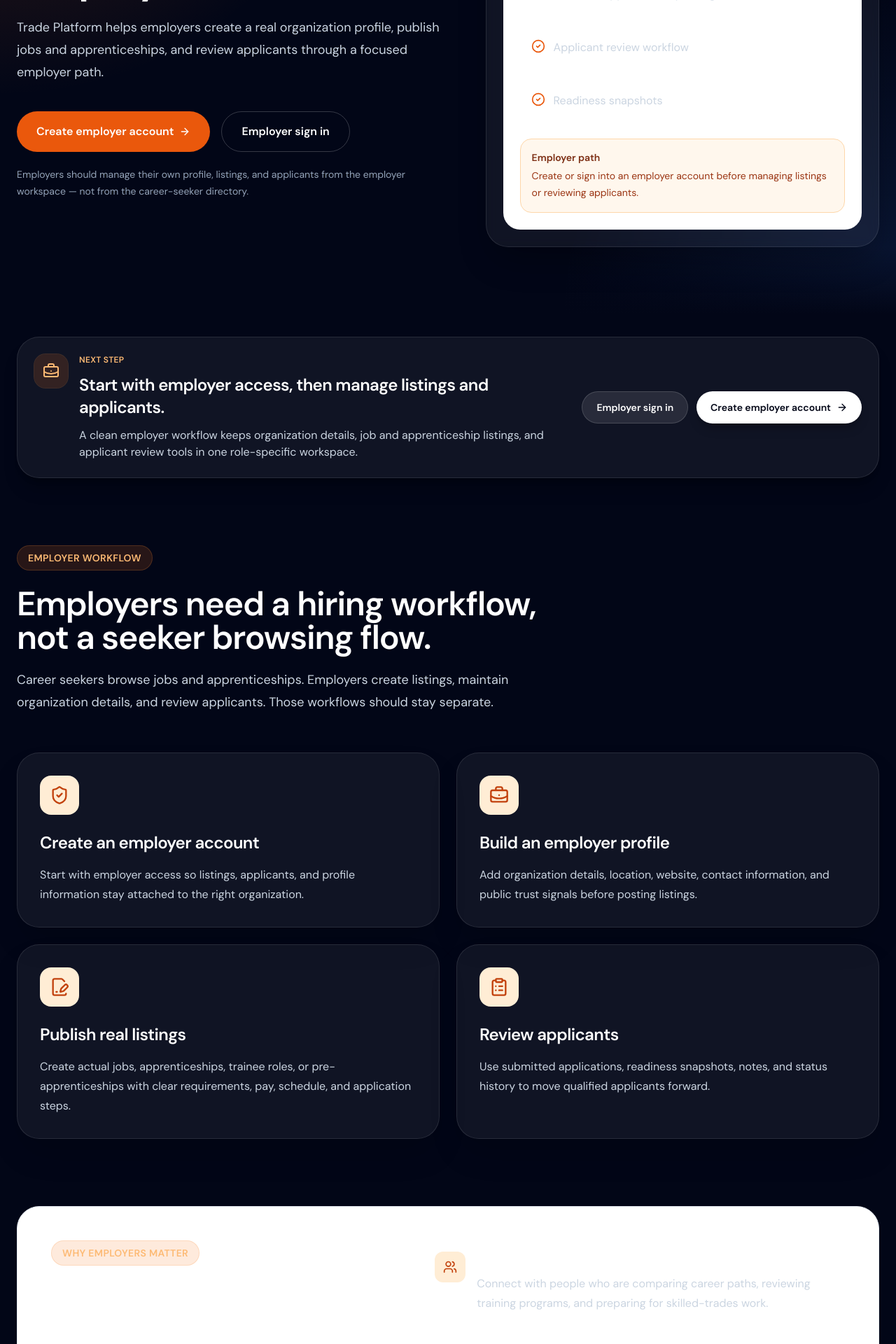
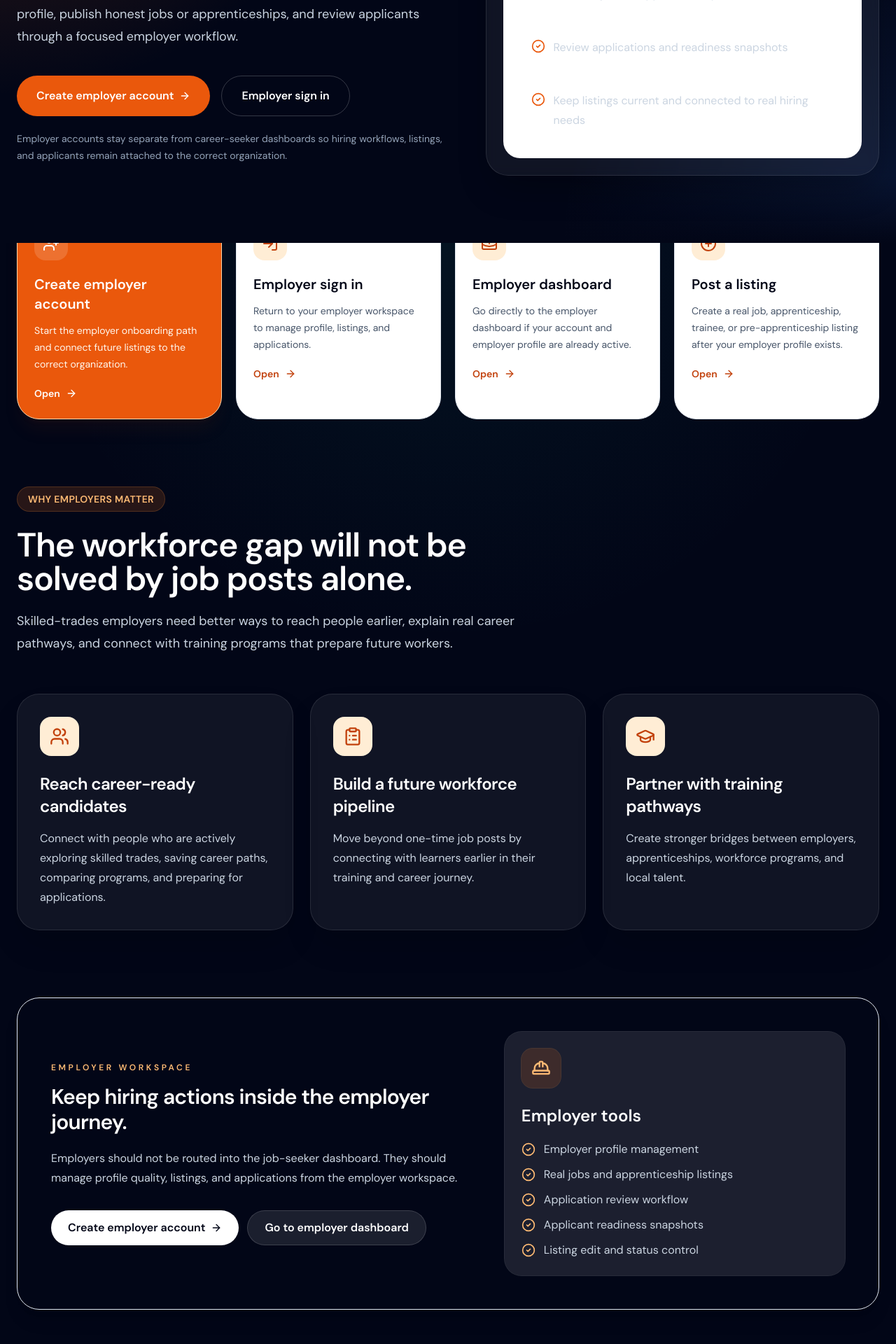
Before and after one commit to sashadman/forge, a Next.js app: page /for-employers in a window 1280 px wide. Shown: the part 480-2400 px from the top of the page at 70% size. Built offline with nearby package versions, Linux system fonts and the light colour scheme; no server answers.

Commit message:
add these two files

```diff
--- a/app/for-employers/page.tsx
+++ b/app/for-employers/page.tsx
@@ -2,87 +2,103 @@ import type { Metadata } from 'next'
 import Link from 'next/link'
 import {
   ArrowRight,
-  BarChart3,
   BriefcaseBusiness,
   CheckCircle2,
   ClipboardList,
-  FilePenLine,
   GraduationCap,
   HardHat,
-  ShieldCheck,
+  LogIn,
+  PlusCircle,
+  UserPlus,
   Users,
 } from 'lucide-react'
 import SiteNavbar from '@/components/layout/SiteNavbar'
 import SiteFooter from '@/components/layout/SiteFooter'
-import NextStepPanel from '@/components/ui/NextStepPanel'
+import ThemedPublicPage from '@/components/theme/ThemedPublicPage'
+import ThemedPublicSection from '@/components/theme/ThemedPublicSection'
 import { siteConfig } from '@/config/site'
 
 export const metadata: Metadata = {
   title: `For Employers — ${siteConfig.name}`,
   description:
-    'A focused employer workflow for creating a verified employer profile, publishing real jobs and apprenticeships, and reviewing applicants.',
+    'A focused employer workflow for creating an employer account, building a public profile, posting real jobs or apprenticeships, and reviewing applicants.',
 }
 
-const employerWorkflow = [
+const employerActions = [
   {
-    title: 'Create an employer account',
+    title: 'Create employer account',
     description:
-      'Start with employer access so listings, applicants, and profile information stay attached to the right organization.',
-    icon: ShieldCheck,
+      'Start the employer onboarding path and connect future listings to the correct organization.',
+    href: '/employers/sign-up',
+    icon: UserPlus,
+    primary: true,
   },
   {
-    title: 'Build an employer profile',
+    title: 'Employer sign in',
     description:
-      'Add organization details, location, website, contact information, and public trust signals before posting listings.',
-    icon: BriefcaseBusiness,
+      'Return to your employer workspace to manage profile, listings, and applications.',
+    href: '/employers/sign-in',
+    icon: LogIn,
+    primary: false,
   },
   {
-    title: 'Publish real listings',
+    title: 'Employer dashboard',
     description:
-      'Create actual jobs, apprenticeships, trainee roles, or pre-apprenticeships with clear requirements, pay, schedule, and application steps.',
-    icon: FilePenLine,
+      'Go directly to the employer dashboard if your account and employer profile are already active.',
+    href: '/employers/dashboard',
+    icon: BriefcaseBusiness,
+    primary: false,
   },
   {
-    title: 'Review applicants',
+    title: 'Post a listing',
     description:
-      'Use submitted applications, readiness snapshots, notes, and status history to move qualified applicants forward.',
-    icon: ClipboardList,
+      'Create a real job, apprenticeship, trainee, or pre-apprenticeship listing after your employer profile exists.',
+    href: '/employers/opportunities/new',
+    icon: PlusCircle,
+    primary: false,
   },
 ]
 
 const benefits = [
   {
-    title: 'Reach prepared career seekers',
+    title: 'Reach career-ready candidates',
     description:
-      'Connect with people who are comparing career paths, reviewing training programs, and preparing for skilled-trades work.',
+      'Connect with people who are actively exploring skilled trades, saving career paths, comparing programs, and preparing for applications.',
     icon: Users,
   },
   {
-    title: 'Improve listing quality',
+    title: 'Build a future workforce pipeline',
     description:
-      'Clear listings help applicants understand the role, requirements, pay, schedule, and how to apply.',
-    icon: CheckCircle2,
+      'Move beyond one-time job posts by connecting with learners earlier in their training and career journey.',
+    icon: ClipboardList,
   },
   {
-    title: 'Build a long-term pipeline',
+    title: 'Partner with training pathways',
     description:
-      'Employers can become visible earlier in the career journey instead of relying only on one-time job posts.',
+      'Create stronger bridges between employers, apprenticeships, workforce programs, and local talent.',
     icon: GraduationCap,
   },
 ]
 
+const employerWorkflow = [
+  'Create an employer account',
+  'Build a public employer profile',
+  'Post real jobs or apprenticeships',
+  'Review applications and readiness snapshots',
+  'Keep listings current and connected to real hiring needs',
+]
+
 const employerTools = [
-  'Employer account and sign-in',
   'Employer profile management',
-  'Jobs and apprenticeship listings',
-  'Applicant review workflow',
-  'Readiness snapshots',
-  'Future candidate-interest insights',
+  'Real jobs and apprenticeship listings',
+  'Application review workflow',
+  'Applicant readiness snapshots',
+  'Listing edit and status control',
 ]
 
 export default function ForEmployersPage() {
   return (
-    <main className="page-shell">
+    <ThemedPublicPage>
       <SiteNavbar />
 
       <section className="hero-dark">
@@ -93,13 +109,13 @@ export default function ForEmployersPage() {
             <p className="eyebrow-dark">For employers</p>
 
             <h1 className="page-title-dark mt-6">
-              Manage skilled-trades hiring from one employer workflow.
+              Build a stronger pipeline for skilled-trades talent.
             </h1>
 
             <p className="lead-text-dark mt-6 max-w-3xl">
-              {siteConfig.name} helps employers create a real organization
-              profile, publish jobs and apprenticeships, and review applicants
-              through a focused employer path.
+              {siteConfig.name} helps skilled-trades employers create a real
+              employer profile, publish honest jobs or apprenticeships, and
+              review applicants through a focused employer workflow.
             </p>
 
             <div className="mt-10 flex flex-col gap-4 sm:flex-row">
@@ -117,8 +133,9 @@ export default function ForEmployersPage() {
             </div>
 
             <p className="mt-5 max-w-2xl text-sm leading-6 text-slate-400">
-              Employers should manage their own profile, listings, and applicants
-              from the employer workspace — not from the career-seeker directory.
+              Employer accounts stay separate from career-seeker dashboards so
+              hiring workflows, listings, and applicants remain attached to the
+              correct organization.
             </p>
           </div>
 
@@ -130,156 +147,151 @@ export default function ForEmployersPage() {
                 </div>
 
                 <div>
-                  <p className="font-bold">Employer workspace</p>
+                  <p className="font-bold">Employer workflow</p>
                   <p className="text-sm text-slate-500">
-                    Profile · listings · applicants
+                    Account · profile · listings · applicants
                   </p>
                 </div>
               </div>
 
               <div className="mt-6 space-y-4">
-                {employerTools.slice(0, 5).map((tool) => (
-                  <div key={tool} className="mini-card flex gap-3">
+                {employerWorkflow.map((item) => (
+                  <div key={item} className="mini-card flex gap-3">
                     <CheckCircle2 className="mt-0.5 h-5 w-5 shrink-0 text-orange-600" />
-                    <p className="leading-7 text-slate-700">{tool}</p>
+                    <p className="leading-7 text-slate-700">{item}</p>
                   </div>
                 ))}
-              </div>
-
-              <div className="mt-6 rounded-2xl border border-orange-200 bg-orange-50 p-4">
-                <p className="text-sm font-semibold text-orange-900">
-                  Employer path
-                </p>
-                <p className="mt-1 text-sm leading-6 text-orange-800">
-                  Create or sign into an employer account before managing
-                  listings or reviewing applicants.
-                </p>
               </div>
             </div>
           </div>
         </div>
       </section>
 
-      <section className="section-light pb-20">
+      <ThemedPublicSection className="pb-20">
         <div className="section-shell">
-          <div className="pt-8">
-            <NextStepPanel
-              title="Start with employer access, then manage listings and applicants."
-              description="A clean employer workflow keeps organization details, job and apprenticeship listings, and applicant review tools in one role-specific workspace."
-              primaryHref="/employers/sign-up"
-              primaryLabel="Create employer account"
-              secondaryHref="/employers/sign-in"
-              secondaryLabel="Employer sign in"
-              icon={<BriefcaseBusiness className="h-6 w-6" />}
-            />
-          </div>
+          <section className="-mt-12 grid gap-5 md:grid-cols-2 xl:grid-cols-4">
+            {employerActions.map((action) => {
+              const Icon = action.icon
 
-          <section id="employer-workflow" className="section-padding scroll-mt-28">
+              return (
+                <Link
+                  key={action.title}
+                  href={action.href}
+                  className={
+                    action.primary
+                      ? 'group rounded-[2rem] border border-orange-200 bg-orange-600 p-6 text-white shadow-xl shadow-orange-900/10 transition hover:-translate-y-1 hover:bg-orange-700'
+                      : 'group rounded-[2rem] border border-slate-200 bg-white p-6 shadow-sm transition hover:-translate-y-1 hover:border-orange-200 hover:shadow-xl'
+                  }
+                >
+                  <div
+                    className={
+                      action.primary
+                        ? 'flex h-12 w-12 items-center justify-center rounded-2xl bg-white/15 text-white'
+                        : 'flex h-12 w-12 items-center justify-center rounded-2xl bg-orange-100 text-orange-700'
+                    }
+                  >
+                    <Icon className="h-6 w-6" />
+                  </div>
+
+                  <h2
+                    className={
+                      action.primary
+                        ? 'mt-5 text-xl font-bold text-white'
+                        : 'mt-5 text-xl font-bold text-slate-950'
+                    }
+                  >
+                    {action.title}
+                  </h2>
+
+                  <p
+                    className={
+                      action.primary
+                        ? 'mt-3 text-sm leading-6 text-orange-50'
+                        : 'mt-3 text-sm leading-6 text-slate-600'
+                    }
+                  >
+                    {action.description}
+                  </p>
+
+                  <div
+                    className={
+                      action.primary
+                        ? 'mt-5 inline-flex items-center gap-2 text-sm font-bold text-white'
+                        : 'mt-5 inline-flex items-center gap-2 text-sm font-bold text-orange-700'
+                    }
+                  >
+                    Open
+                    <ArrowRight className="h-4 w-4 transition group-hover:translate-x-1" />
+                  </div>
+                </Link>
+              )
+            })}
+          </section>
+
+          <section className="section-padding">
             <div className="max-w-3xl">
-              <p className="eyebrow">Employer workflow</p>
+              <p className="eyebrow">Why employers matter</p>
 
               <h2 className="section-title mt-6">
-                Employers need a hiring workflow, not a seeker browsing flow.
+                The workforce gap will not be solved by job posts alone.
               </h2>
 
               <p className="lead-text mt-5">
-                Career seekers browse jobs and apprenticeships. Employers create
-                listings, maintain organization details, and review applicants.
-                Those workflows should stay separate.
+                Skilled-trades employers need better ways to reach people
+                earlier, explain real career pathways, and connect with training
+                programs that prepare future workers.
               </p>
             </div>
 
-            <div className="mt-14 grid gap-6 md:grid-cols-2">
-              {employerWorkflow.map((step) => {
-                const Icon = step.icon
+            <div className="mt-14 grid gap-6 md:grid-cols-3">
+              {benefits.map((benefit) => {
+                const Icon = benefit.icon
 
                 return (
-                  <div key={step.title} className="card card-hover p-8">
+                  <div key={benefit.title} className="card card-hover p-8">
                     <div className="flex h-14 w-14 items-center justify-center rounded-2xl bg-orange-100 text-orange-700">
                       <Icon className="h-7 w-7" />
                     </div>
 
                     <h3 className="mt-6 text-2xl font-bold tracking-tight">
-                      {step.title}
+                      {benefit.title}
                     </h3>
 
-                    <p className="muted-text mt-4">{step.description}</p>
+                    <p className="muted-text mt-4">{benefit.description}</p>
                   </div>
                 )
               })}
             </div>
           </section>
 
-          <section className="rounded-[2rem] border border-slate-200 bg-white p-8 shadow-sm md:p-12">
-            <div className="grid gap-10 lg:grid-cols-[0.9fr_1.1fr] lg:items-start">
-              <div>
-                <p className="eyebrow">Why employers matter</p>
-
-                <h2 className="section-title mt-4">
-                  The workforce gap will not be solved by job posts alone.
-                </h2>
-
-                <p className="lead-text mt-5">
-                  Skilled-trades employers need better ways to explain real
-                  roles, show requirements clearly, and connect with applicants
-                  who understand the pathway before they apply.
-                </p>
-              </div>
-
-              <div className="grid gap-4">
-                {benefits.map((benefit) => {
-                  const Icon = benefit.icon
-
-                  return (
-                    <div key={benefit.title} className="mini-card flex gap-4">
-                      <div className="flex h-11 w-11 shrink-0 items-center justify-center rounded-xl bg-orange-100 text-orange-700">
-                        <Icon className="h-5 w-5" />
-                      </div>
-
-                      <div>
-                        <h3 className="font-bold text-slate-950">
-                          {benefit.title}
-                        </h3>
-
-                        <p className="mt-2 leading-7 text-slate-600">
-                          {benefit.description}
-                        </p>
-                      </div>
-                    </div>
-                  )
-                })}
-              </div>
-            </div>
-          </section>
-
-          <section className="mt-8 rounded-[2rem] border border-slate-200 bg-slate-950 p-8 text-white shadow-xl md:p-12">
-            <div className="grid gap-10 lg:grid-cols-[1fr_0.8fr] lg:items-start">
+          <section className="rounded-[2rem] border border-slate-200 bg-slate-950 p-8 text-white shadow-xl md:p-12">
+            <div className="grid gap-10 lg:grid-cols-[1fr_0.8fr] lg:items-center">
               <div>
                 <p className="text-xs font-bold uppercase tracking-[0.3em] text-orange-300">
-                  Employer tools
+                  Employer workspace
                 </p>
 
                 <h2 className="mt-4 text-3xl font-bold tracking-tight">
-                  Listings and applicants should be managed from the employer workspace.
+                  Keep hiring actions inside the employer journey.
                 </h2>
 
                 <p className="mt-5 max-w-3xl leading-7 text-slate-300">
-                  The public jobs and apprenticeships page is for career seekers.
-                  Employers should create and maintain listings from their own
-                  secure employer workflow.
+                  Employers should not be routed into the job-seeker dashboard.
+                  They should manage profile quality, listings, and applications
+                  from the employer workspace.
                 </p>
 
-                <div className="mt-6 flex flex-col gap-3 sm:flex-row">
+                <div className="mt-8 flex flex-col gap-3 sm:flex-row">
                   <Link href="/employers/sign-up" className="btn-light">
                     Create employer account
                     <ArrowRight className="h-4 w-4" />
                   </Link>
 
                   <Link
-                    href="/employers/sign-in"
+                    href="/employers/dashboard"
                     className="btn-outline border-white/20 bg-white/10 text-white hover:bg-white/15"
                   >
-                    Employer sign in
+                    Go to employer dashboard
                   </Link>
                 </div>
               </div>
@@ -289,9 +301,7 @@ export default function ForEmployersPage() {
                   <HardHat className="h-7 w-7" />
                 </div>
 
-                <h3 className="mt-6 text-2xl font-bold">
-                  Employer workspace includes
-                </h3>
+                <h3 className="mt-6 text-2xl font-bold">Employer tools</h3>
 
                 <ul className="mt-5 space-y-3 text-slate-300">
                   {employerTools.map((tool) => (
@@ -301,23 +311,13 @@ export default function ForEmployersPage() {
                     </li>
                   ))}
                 </ul>
-
-                <div className="mt-6 rounded-2xl border border-white/10 bg-white/5 p-4">
-                  <div className="flex items-start gap-3">
-                    <BarChart3 className="mt-0.5 h-5 w-5 shrink-0 text-orange-300" />
-                    <p className="text-sm leading-6 text-slate-300">
-                      Future employer insights can show applicant activity and
-                      listing performance without exposing private seeker data.
-                    </p>
-                  </div>
-                </div>
               </div>
             </div>
           </section>
         </div>
-      </section>
+      </ThemedPublicSection>
 
       <SiteFooter />
-    </main>
+    </ThemedPublicPage>
   )
 }
```
Also changed, not shown: components/layout/AuthNav.tsx (+81 -27 lines).
